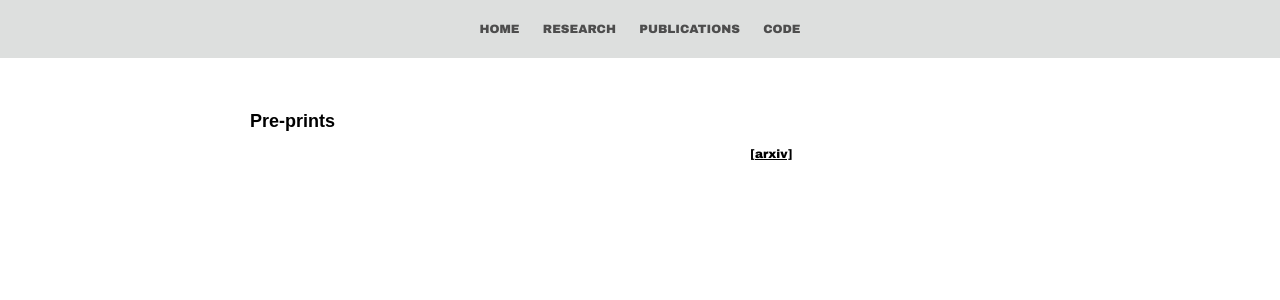
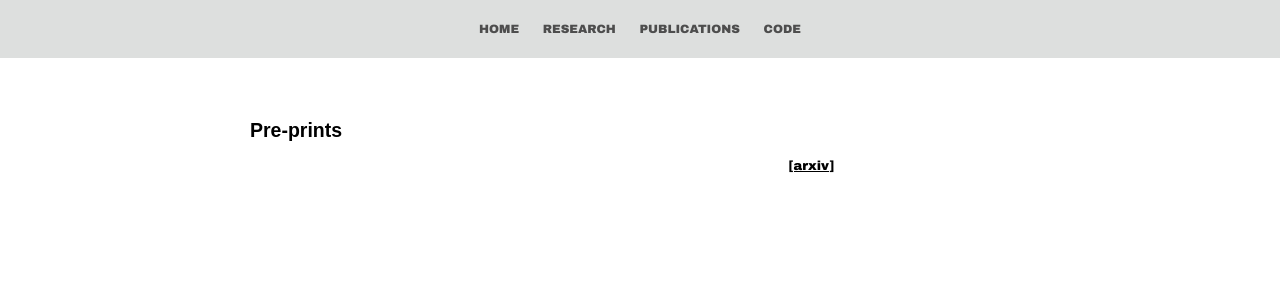
Before and after one commit to mckimb/mckimb.github.io, a Jekyll site: the page built from papers/index.html, in a window 1280 px wide. Shown: the top 300 px of the page. Built offline with Jekyll 4.4.1, drawn with Linux system fonts in a browser that asks for light colours.

Commit message:
Update main.css

```diff
--- a/css/main.css
+++ b/css/main.css
@@ -2,7 +2,7 @@ body {
     margin-left: 250px;
     margin-right: 250px;
     font-family: Arial, Helvetica, sans-serif;
-    font-size: 12px;
+    font-size: 13px;
     background-color: white;
 }
 
@@ -12,21 +12,21 @@ body h4 {
 }
 
 body p {
-    font-size: 12px;
+    font-size: 13px;
     color: black;
     margin-left: 30px;
     margin-right: 30px;
 }
 
 body a {
-    font-size: 12px;
+    font-size: 13px;
     color: #567076;
     font-family: "Arial Black", Gadget, sans-serif;
 
 }
 
 body a:hover {
-    font-size: 12px;
+    font-size: 13px;
     color: black;
     text-decoration: underline;
     font-family: "Arial Black", Gadget, sans-serif;
```
